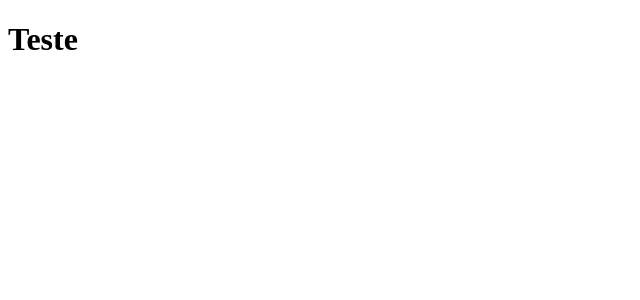
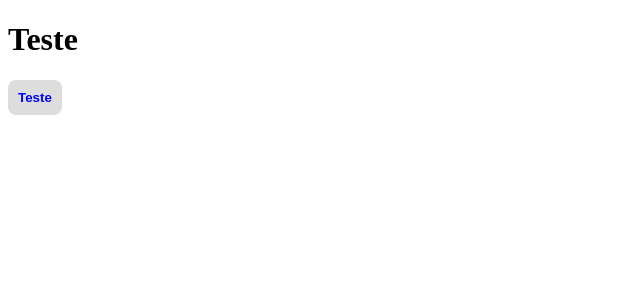
Before and after one commit to pedropaulobrasca/portfolio, a React (Vite) app: page / in a window 1280 px wide. Shown: the top 300 px of the page, without its empty margins (0-640 px from the left). Built offline with nearby package versions, Linux system fonts and the light colour scheme.

Commit message:
feat: added styled-components

```diff
--- a/package.json
+++ b/package.json
@@ -11,11 +11,13 @@
   },
   "dependencies": {
     "react": "^18.2.0",
-    "react-dom": "^18.2.0"
+    "react-dom": "^18.2.0",
+    "styled-components": "6.0.0-rc.6"
   },
   "devDependencies": {
     "@types/react": "^18.0.37",
     "@types/react-dom": "^18.0.11",
+    "@types/styled-components": "^5.1.26",
     "@typescript-eslint/eslint-plugin": "^5.59.0",
     "@typescript-eslint/parser": "^5.59.0",
     "@vitejs/plugin-react-swc": "^3.0.0",
--- a/src/App.tsx
+++ b/src/App.tsx
@@ -1,7 +1,24 @@
+import styled from 'styled-components'
+
+const Button = styled.button`
+  color: blue;
+  background-color: #dddddd;
+  border: none;
+  padding: 10px;
+  border-radius: 8px;
+  font-weight: bold;
+  cursor: pointer;
+`
+
 function App() {
+  const handleClickButton = () => {
+    alert(1)
+  }
+
   return (
     <>
       <h1>Teste</h1>
+      <Button onClick={handleClickButton}>Teste</Button>
     </>
   )
 }
```
Also changed, not shown: 1 other file (tests, documents, lock files or other folders).
